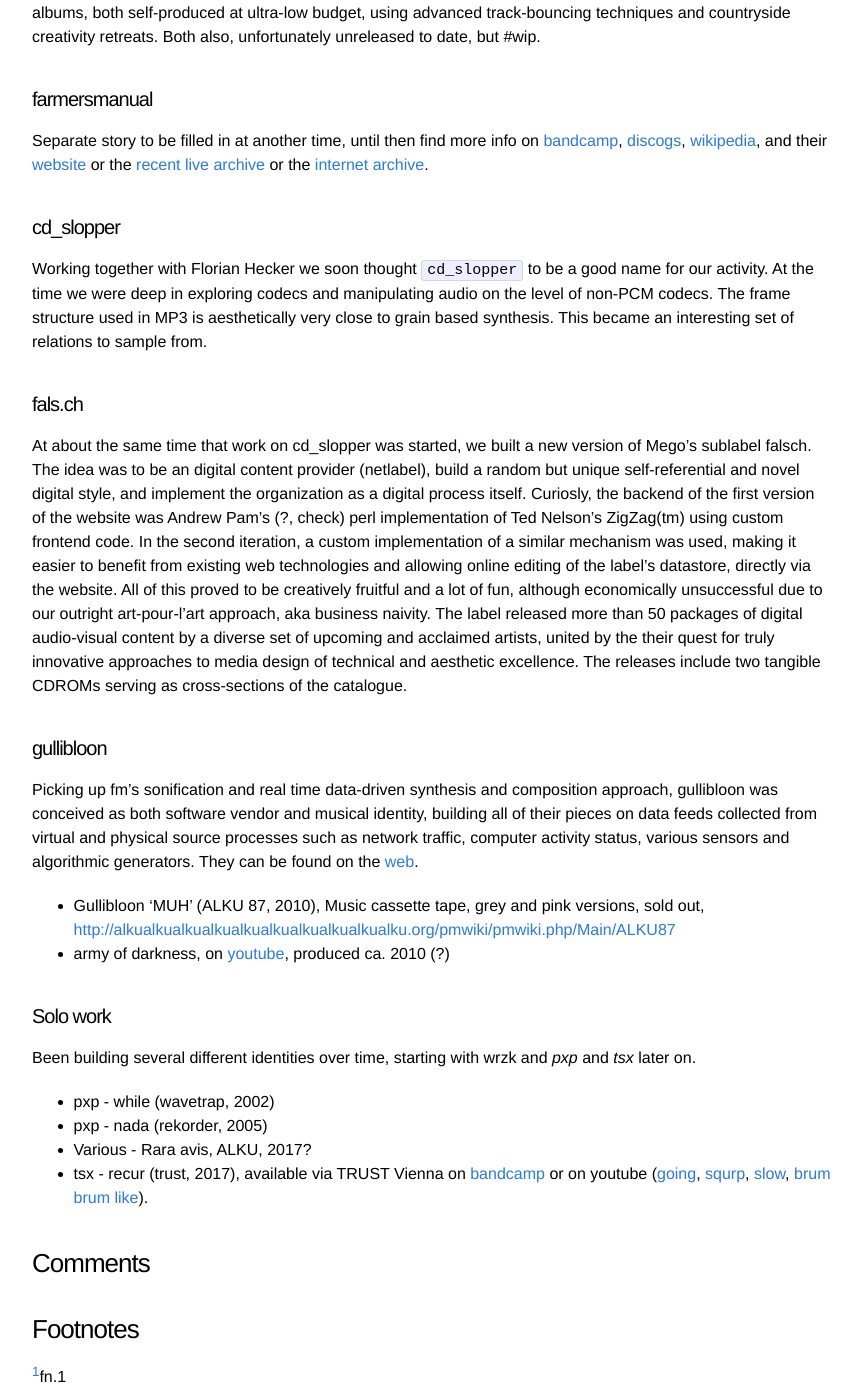
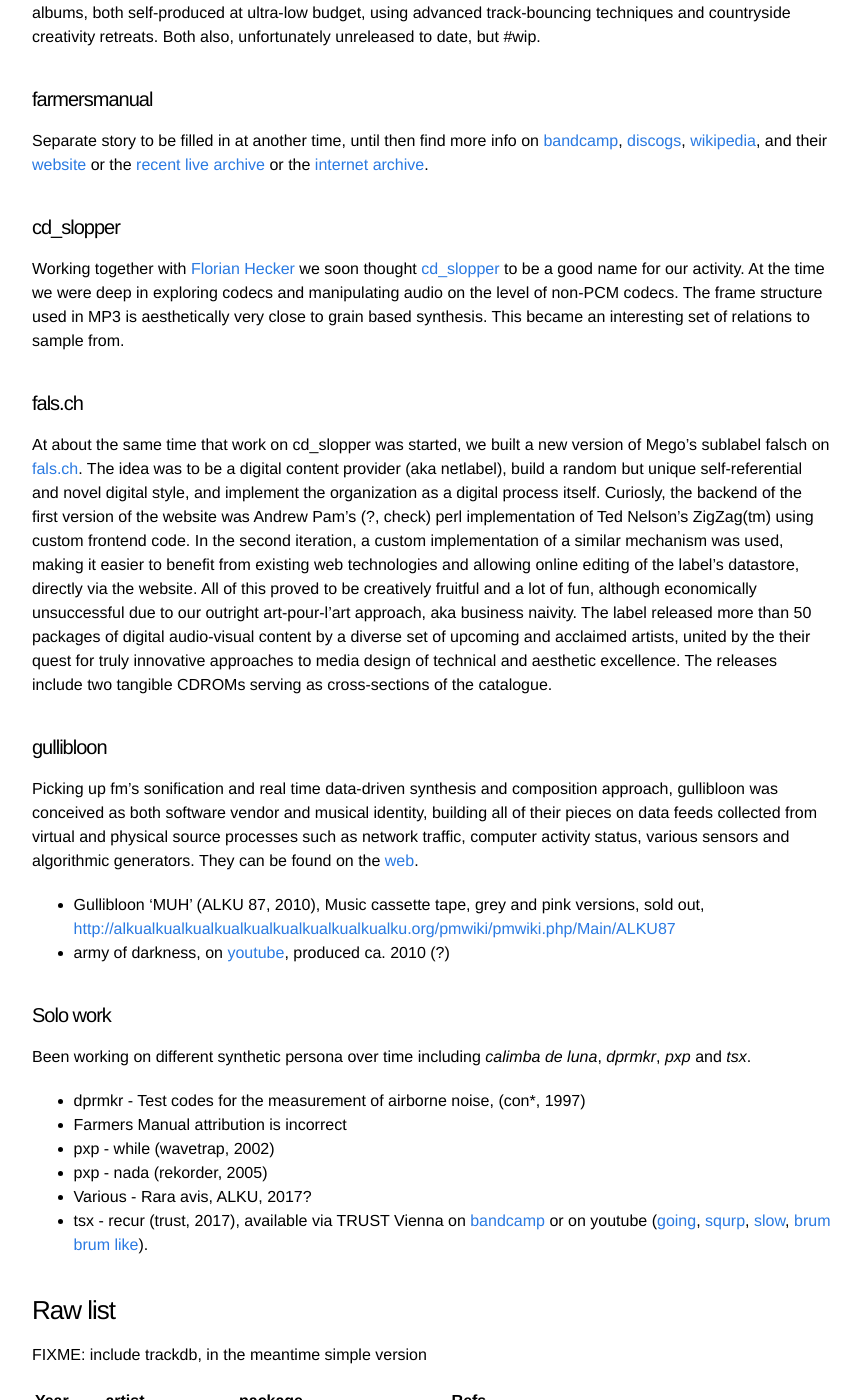
Before and after one commit to x75/x75.github.io, a Jekyll site: the page built from _posts/2018-11-07-Oswald-Berthold-music-works.md, in a window 1280 px wide and 1400 px high, scrolled down 628 px. Shown: the whole window, without its empty margins (208-1069 px from the left). Built offline with Jekyll 4.4.1, drawn with Linux system fonts in a browser that asks for light colours; comment, search, counter and statistics services are not loaded; some of the changed text lies outside the part shown.

Commit message:
adding list of releases, cd_slopper links etc

```diff
--- a/_posts/2018-11-07-Oswald-Berthold-music-works.md
+++ b/_posts/2018-11-07-Oswald-Berthold-music-works.md
@@ -36,8 +36,10 @@
 
 #### cd_slopper
 
-Working together with Florian Hecker we soon thought `cd_slopper` to
-be a good name for our activity. At the time we were deep in exploring
+Working together with [Florian
+Hecker](http://florianhecker.blogspot.com/) we soon thought
+[cd_slopper](https://www.discogs.com/artist/11328-CD_slopper) to be a
+good name for our activity. At the time we were deep in exploring
 codecs and manipulating audio on the level of non-PCM codecs. The
 frame structure used in MP3 is aesthetically very close to grain based
 synthesis. This became an interesting set of relations to sample from.
@@ -45,9 +47,10 @@
 #### fals.ch
 
 At about the same time that work on cd_slopper was started, we built a
-new version of Mego's sublabel falsch. The idea was to be an digital
-content provider (netlabel), build a random but unique
-self-referential and novel digital style, and implement the
+new version of Mego's sublabel falsch on
+[fals.ch](web.archive.org/web/19991218005216/http://fals.ch). The idea
+was to be a digital content provider (aka netlabel), build a random
+but unique self-referential and novel digital style, and implement the
 organization as a digital process itself. Curiosly, the backend of the
 first version of the website was Andrew Pam's (?, check) perl
 implementation of Ted Nelson's ZigZag(tm) using custom frontend
@@ -77,9 +80,11 @@
 
 #### Solo work
 
-Been building several different identities over time, starting with
-wrzk and *pxp* and *tsx* later on.
+Been working on different synthetic persona over time including
+*calimba de luna*, *dprmkr*, *pxp* and *tsx*.
 
+ - dprmkr - Test codes for the measurement of airborne noise, (con*, 1997)
+  - Farmers Manual attribution is incorrect
  - pxp - while (wavetrap, 2002)
  - pxp - nada (rekorder, 2005)
  - Various - Rara avis, ALKU, 2017?
@@ -89,6 +94,27 @@
    [squrp](https://www.youtube.com/watch?v=lSqJ-OmqtDA),
    [slow](https://www.youtube.com/watch?v=-MyBKmX7xpA), [brum brum
    like](https://www.youtube.com/watch?v=oEtSrK6kbO4)).
+
+### Raw list
+
+FIXME: include trackdb, in the meantime simple version
+
+| **Year** | **artist** | **package** | **Refs**|
+|----------|------------|-------------|---------|
+| 1996 | farmersmanual | fm | Mego - Mego 017 |
+| 1996 | farmersmanual | No backup | Mego - Mego 008 |
+| 1996 | farmersmanual | does not compute | tray - TRAY 1 |
+| 1997 | farmersmanual | fsck | tray - TRAY 2, OR - SLUMP 8 |
+| 1997 | dprmkr        | test codes ftmoan | constar - con\* 0004 |
+| 1998 | farmersmanual | explorers\_we | OR - SQUISH04 |
+| 2000 | cd\_slopper   | SaskieWoxi | OR - JODEL 10 |
+| 2002 | pxp           | while(p){print"."," "x$p++} | Wavetrap - WAV04 |
+| 2003 | farmersmanual | Recent live archive (RLA) | Mego - Mego 777 |
+| 2005 | pxp           | nada                      | Dekorder - Dekorder 009 |
+| 2010 | gullibloon    | MUH                       | Alku - ALKU 87 |
+| 2016 | Various       | Rara Avis | Alku - ALKU 99 |
+| 2017 | farmersmanual | fmoto | generate and test - gt0 |
+| 2017 | tsx           | recur | TRUST - TRUSTe02 |
 
 <!--
 References: autopop, augmented creativity, augmented editing,
```
